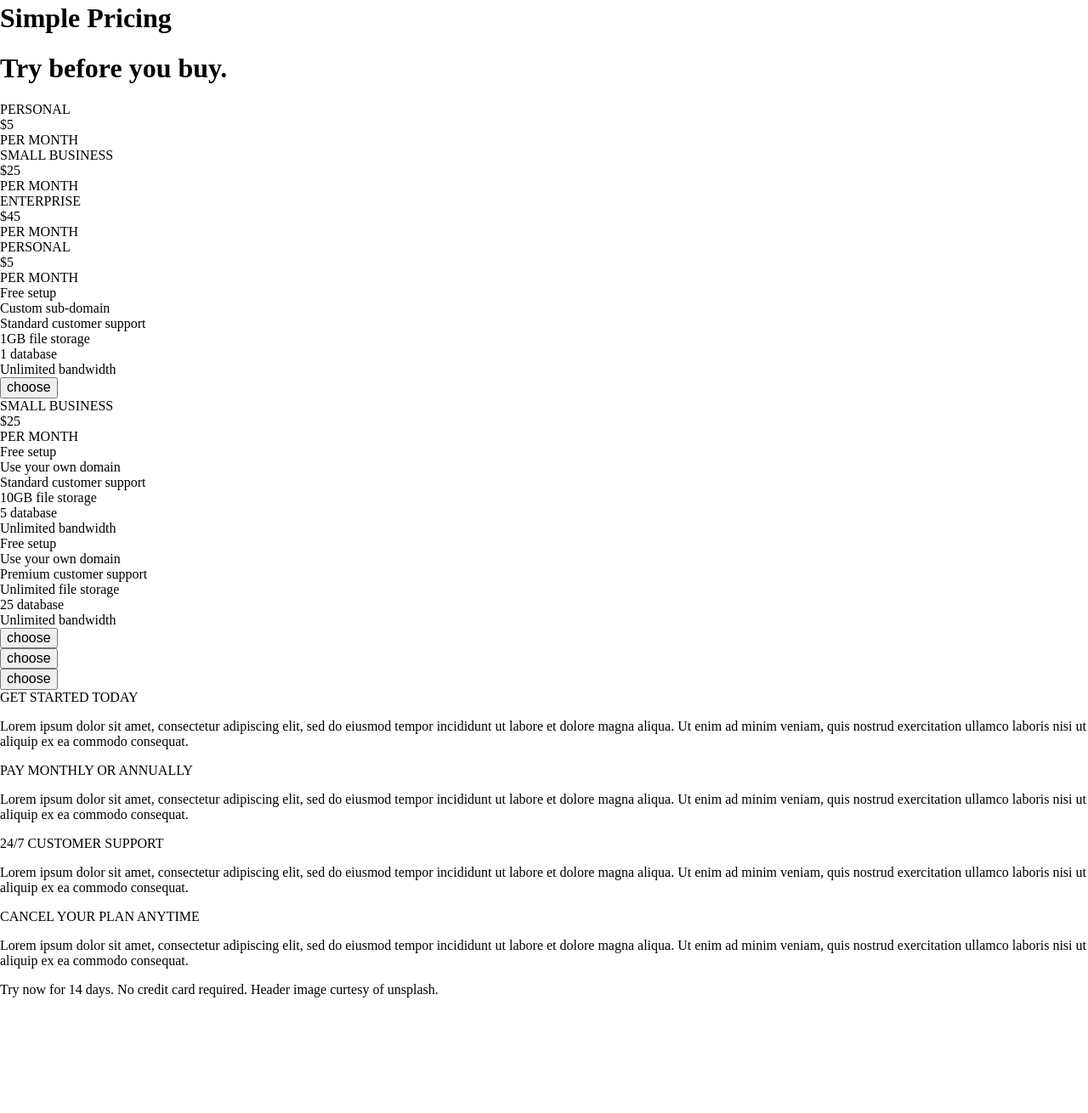
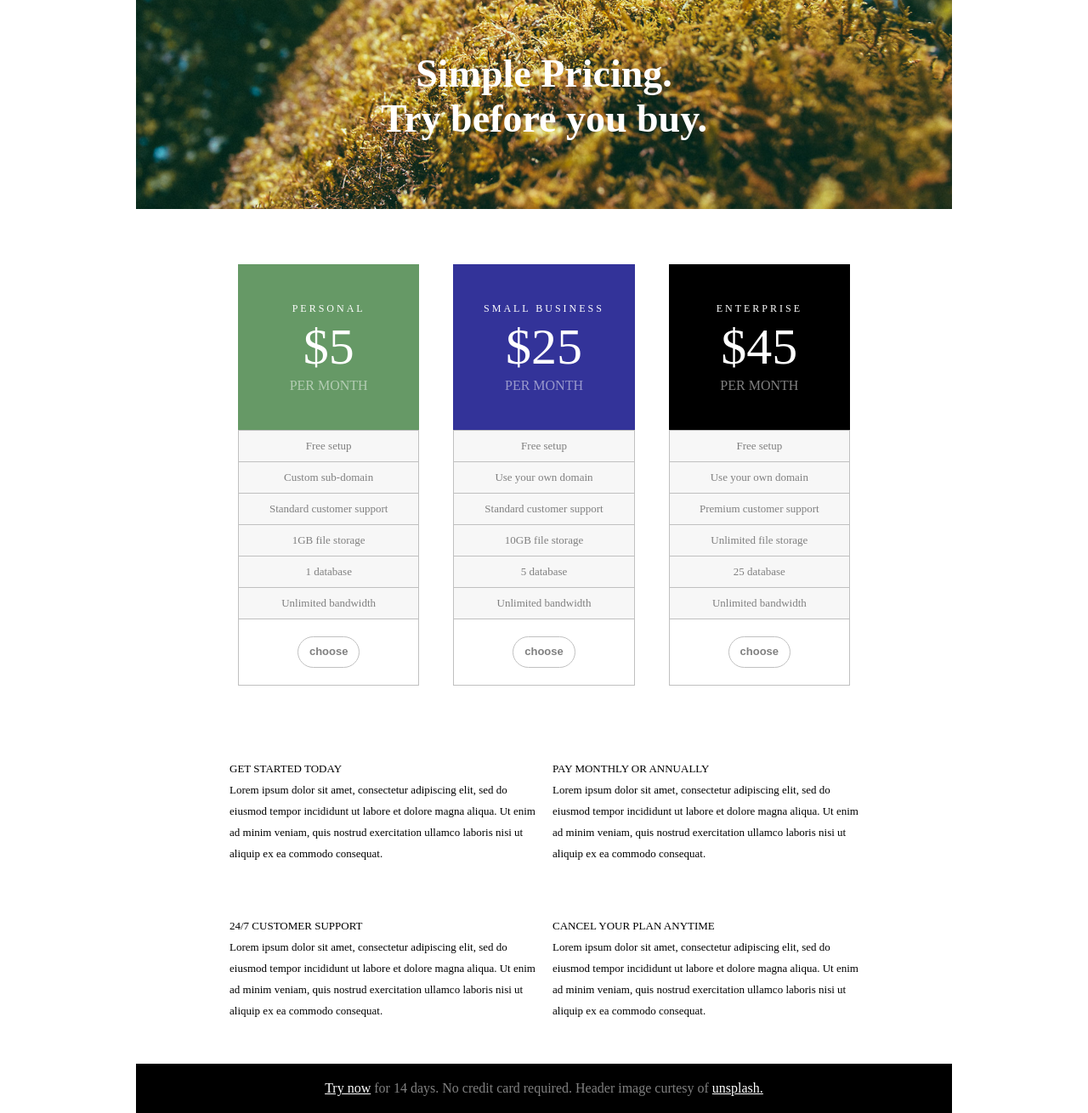
Before and after one commit to strempe/d1-refactor-use-gulp, a website: page index.html in a window 1280 px wide. Shown: the part 90-1400 px from the top of the page at 85% size. Before the commit the page ends 1280 px from the top, so only its background shows below. Drawn offline with Linux system fonts and the light colour scheme; files that its build step writes are made by us from their sources.

Commit message:
Starter Files

```diff
--- a/css/global.scss
+++ b/css/global.scss
@@ -1,3 +1,165 @@
-.box{
-    background: red;
+* {
+  box-sizing: border-box;
 }
+
+.container {
+  max-width: 960px;
+  margin: 0 auto;
+}
+
+.row {
+  display: flex;
+  margin: 0 auto;
+}
+
+.column {
+  flex: 1;
+  margin: 20px;
+}
+
+.nav {
+    color: lightslategray;
+}
+
+.nav ul {
+    display: flex;
+    padding: 0;
+}
+
+.nav li{
+    text-align: left;
+    padding: none;
+    margin: 10px;
+    list-style: none;
+}
+
+/*.nav.ul.li:nth-child3 {
+    color: black;
+}*/
+.header {
+  background: url(../img/background.jpg);
+  background-size: cover;
+  padding: 80px 0;
+  color: white;
+  text-align: center;
+  font-size: 23px;
+  background-attachment: fixed;
+  background-position: center bottom;
+}
+
+.header h1 {
+    margin: 0;
+}
+
+.pricing {
+    margin-right: 100px;
+    margin-left: 100px;
+    margin-top: 45px;
+    margin-bottom: 55px;
+    text-align: center;
+}
+.option {
+    font-size: 12px;
+    letter-spacing: 3px;
+}
+
+.price {
+    font-size: 60px;
+}
+
+.time {
+    opacity: .5;
+}
+.column .title {
+    padding: 40px;
+    text-align: center;
+    color: white;
+}
+
+.column .title.green {
+    background: #669966;
+    padding: 30px;
+    line-height: 45px;
+}
+
+/*.title:nth-child(2) {
+    font-size: 25px;
+}*/
+
+.column .title.blue {
+    background: #333399;
+    padding: 30px;
+    line-height: 45px;
+}
+
+.column .title.black {
+    background: black;
+    padding: 30px;
+    line-height: 45px;
+}
+
+.column .features{
+    border: 1px solid silver;
+    background: #f7f7f7;
+}
+
+.column .features ul {
+    list-style: none;
+    margin: 0;
+    padding: 0;
+}
+
+.column .features li {
+    padding: 10px;
+    border-bottom: 1px solid silver;
+    font-size: 13px;
+    color: grey;
+}
+
+.button{
+    background: white;
+    padding-top: 20px;
+    padding-bottom: 20px;
+    padding-right: 30px;
+    padding-left: 30px;
+}
+
+button {
+    color: grey;
+    background: white;
+    border: 1px solid silver;
+    padding-left: 13px;
+    padding-right: 13px;
+    padding-top: 10px;
+    padding-bottom:10px;
+    font-weight: bold;
+    border-radius: 23px;
+    font-size: 13px;
+
+}
+
+.info {
+    color: dark grey;
+    font-size: 13px;
+    margin-bottom: 40px;
+    margin-right: 100px;
+    margin-left: 100px;
+    line-height: 25px;
+}
+.info .column{
+    margin: 10px;
+}
+
+.footer {
+    background: black;
+    color: grey;
+    padding-top: 20px;
+    padding-bottom: 20px;
+    text-align: center;
+    bottom: 0;
+    border-bottom-radius: 4px, solid, black;
+}
+
+a {
+    color: white;
+}
--- a/index.html
+++ b/index.html
@@ -12,146 +12,126 @@
 <body>
     <div class="container">
 <!-- menu/nav bar -->
-        <div class="row-nav">
-            <div class="column-nav">
-                <div>YOUR LOGO</div>
-                <div>Home</div>
-                <div>Pricing</div>
-                <div>Contact</div>
+        <div class="row nav">
+            <div class="nav">
+                 <ul>
+                    <li>YOUR LOGO</li>
+                    <li>Home</li>
+                    <li>Pricing</li>
+                    <li>Contact</li>
+                </ul>
             </div>
         </div>
 
 <!-- header image -->
-        <div class="row-header">
-            <h1>Simple Pricing</h1>
+        <div class="header">
+            <h1>Simple Pricing.</h1>
             <h1>Try before you buy.</h1>
         </div>
 
-<!-- Pricing Options -->
-        <div class="row-color">
-            <div class="column column-personal">
+<!--  pricing options  -->
+        <div class="row pricing">
+            <div class="column">
 
-                <div class="header-one">
-                    <div class="a">PERSONAL</div>
-                    <div class="b">$5</div>
-                    <div class="c">PER MONTH</div>
+                 <div class="title green">
+                    <div class="option">PERSONAL</div>
+                    <div class="price">$5</div>
+                    <div class="time">PER MONTH</div>
                 </div>
 
-                <div class="header-two">
-                    <div class="a">SMALL BUSINESS</div>
-                    <div class="b">$25</div>
-                    <div class="c">PER MONTH</div>
+                <div class="features">
+                    <ul>
+                        <li>Free setup</li>
+                        <li>Custom sub-domain</li>
+                        <li>Standard customer support</li>
+                        <li>1GB file storage</li>
+                        <li>1 database</li>
+                        <li>Unlimited bandwidth</li>
+                    </ul>
+                    <div class="button">
+                        <button>choose</button>
+                    </div>
                 </div>
 
-                <div class="header-three">
-                    <div class="a">ENTERPRISE</div>
-                    <div class="b">$45</div>
-                    <div class="c">PER MONTH</div>
-                </div>
             </div>
-        </div>
 
-<!--  pricing options  -->
-        <div class="row-pricing">
-            <div class="column column-personal">
+         <div class="column">
+            <div class="title blue">
+                <div class="option">SMALL BUSINESS</div>
+                <div class="price">$25</div>
+                <div class="time">PER MONTH</div>
+            </div>
 
-                 <div class="header-green">
-                    <div>PERSONAL</div>
-                    <div>$5</div>
-                    <div>PER MONTH</div>
-                </div>
-
-                <div class="feautures">
-                    <div>Free setup</div>
-                    <div>Custom sub-domain</div>
-                    <div>Standard customer support</div>
-                    <div>1GB file storage</div>
-                    <div>1 database</div>
-                    <div>Unlimited bandwidth</div>
-                </div>
+            <div class="features">
+                <ul>
+                    <li>Free setup</li>
+                    <li>Use your own domain</li>
+                    <li>Standard customer support</li>
+                    <li>10GB file storage</li>
+                    <li>5 database</li>
+                    <li>Unlimited bandwidth</li>
+                </ul>
 
                 <div class="button">
                     <button>choose</button>
                 </div>
             </div>
-
-         <div class="column column-small">
-            <div class="header-two">
-                <div class="a">SMALL BUSINESS</div>
-                <div class="b">$25</div>
-                <div class="c">PER MONTH</div>
-            </div>
-
-            <div class="info">
-                <div>Free setup</div>
-                <div>Use your own domain</div>
-                <div>Standard customer support</div>
-                <div>10GB file storage</div>
-                <div>5 database</div>
-                <div>Unlimited bandwidth</div>
-            </div>
         </div>
 
-            <div class="column column-enterprise">
-
-                <div class="info">
-                    <div>Free setup</div>
-                    <div>Use your own domain</div>
-                    <div>Premium customer support</div>
-                    <div>Unlimited file storage</div>
-                    <div>25 database</div>
-                    <div>Unlimited bandwidth</div>
-                </div>
-            </div>
-        </div>
-<!-- buttons -->
-        <div class="row-button">
-            <div class="column-button">
-                 <div class="button">
-                    <button>choose</button>
+            <div class="column">
+                <div class="title black">
+                    <div class="option">ENTERPRISE</div>
+                    <div class="price">$45</div>
+                    <div class="time">PER MONTH</div>
                 </div>
 
-                 <div class="button">
-                    <button>choose</button>
+                <div class="features">
+                    <ul>
+                        <li>Free setup</li>
+                        <li>Use your own domain</li>
+                        <li>Premium customer support</li>
+                        <li>Unlimited file storage</li>
+                        <li>25 database</li>
+                        <li>Unlimited bandwidth</li>
+                    </ul>
+
+                    <div class="button">
+                        <button>choose</button>
+                    </div>
                 </div>
 
-                 <div class="button">
-                    <button>choose</button>
-                </div>
             </div>
         </div>
 
 <!--  about srevice  -->
-        <div class="row-info-top">
-            <div class="column-one">
-                    <div class="title">GET STARTED TODAY</div>
-                        <p>Lorem ipsum dolor sit amet, consectetur adipiscing elit, sed do eiusmod tempor incididunt ut labore et dolore magna aliqua. Ut enim ad minim veniam, quis nostrud exercitation ullamco laboris nisi ut aliquip ex ea commodo consequat.</p>
+        <div class="row info">
+            <div class="column">
+                    <div class="get-started">GET STARTED TODAY</div>
+                        <div>Lorem ipsum dolor sit amet, consectetur adipiscing elit, sed do eiusmod tempor incididunt ut labore et dolore magna aliqua. Ut enim ad minim veniam, quis nostrud exercitation ullamco laboris nisi ut aliquip ex ea commodo consequat.</div>
             </div>
 
-            <div class="column-two">
-                    <div class="title">PAY MONTHLY OR ANNUALLY</div>
-                        <p>Lorem ipsum dolor sit amet, consectetur adipiscing elit, sed do eiusmod tempor incididunt ut labore et dolore magna aliqua. Ut enim ad minim veniam, quis nostrud exercitation ullamco laboris nisi ut aliquip ex ea commodo consequat.</p>
+            <div class="column">
+                    <div class="pay">PAY MONTHLY OR ANNUALLY</div>
+                        <div>Lorem ipsum dolor sit amet, consectetur adipiscing elit, sed do eiusmod tempor incididunt ut labore et dolore magna aliqua. Ut enim ad minim veniam, quis nostrud exercitation ullamco laboris nisi ut aliquip ex ea commodo consequat.</div>
             </div>
         </div>
 
-        <div class="row-info-bottom">
-            <div class="column-one">
-                    <div class="title">24/7 CUSTOMER SUPPORT</div>
-                    <p>Lorem ipsum dolor sit amet, consectetur adipiscing elit, sed do eiusmod tempor incididunt ut labore et dolore magna aliqua. Ut enim ad minim veniam, quis nostrud exercitation ullamco laboris nisi ut aliquip ex ea commodo consequat. </p>
+        <div class="row info">
+            <div class="column">
+                    <div class="support">24/7 CUSTOMER SUPPORT</div>
+                    <div>Lorem ipsum dolor sit amet, consectetur adipiscing elit, sed do eiusmod tempor incididunt ut labore et dolore magna aliqua. Ut enim ad minim veniam, quis nostrud exercitation ullamco laboris nisi ut aliquip ex ea commodo consequat.</div>
             </div>
 
-            <div class="column-two">
-                    <div class="title">CANCEL YOUR PLAN ANYTIME</div>
-                    <p>Lorem ipsum dolor sit amet, consectetur adipiscing elit, sed do eiusmod tempor incididunt ut labore et dolore magna aliqua. Ut enim ad minim veniam, quis nostrud exercitation ullamco laboris nisi ut aliquip ex ea commodo consequat.</p>
+            <div class="column">
+                    <div class="cancel">CANCEL YOUR PLAN ANYTIME</div>
+                    <div>Lorem ipsum dolor sit amet, consectetur adipiscing elit, sed do eiusmod tempor incididunt ut labore et dolore magna aliqua. Ut enim ad minim veniam, quis nostrud exercitation ullamco laboris nisi ut aliquip ex ea commodo consequat.</div>
             </div>
         </div>
 
 <!--  footer  -->
-        <div class="row-footer">
-            <p>Try now for 14 days. No credit card required. Header image curtesy of unsplash.</p>
+         <div class="footer">
+            <div><a href="#">Try now</a> for 14 days. No credit card required. Header image curtesy of <a href="#">unsplash.</a></div>
         </div>
 
     </div>
-
 </body>
-</html>
```
Also changed, not shown: css/global.css, css/normalize.global.css (renamed from normalize.global.css), img/background.jpg (added), 1 other file.
